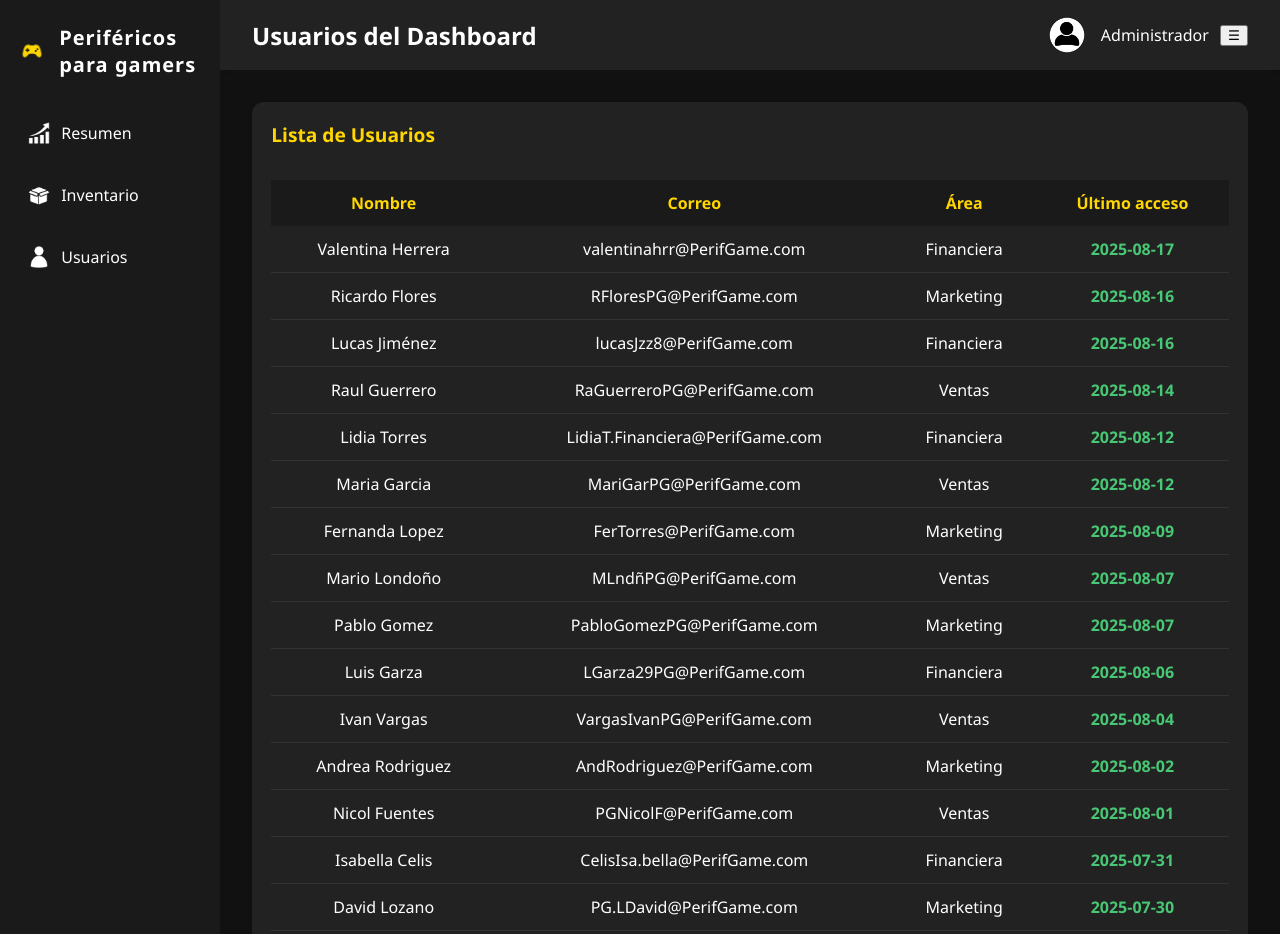
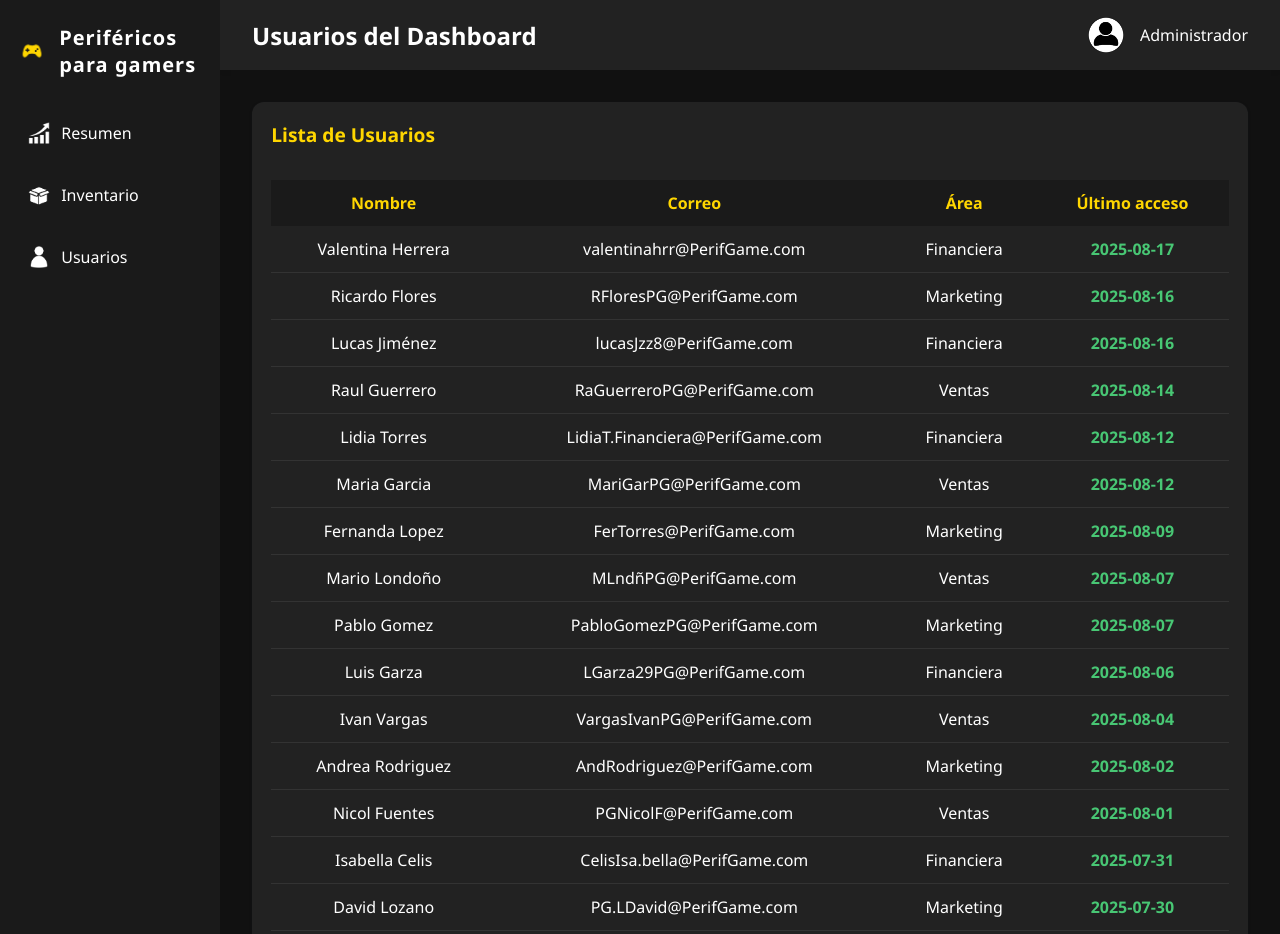
Before and after one commit to ValeriaHV/Dashboard-Administrativo, a plain HTML site: page usuarios.html in a window 1280 px wide. Shown: the top 934 px of the page. Drawn offline with Linux system fonts and the light colour scheme; files whose address does not match are found by name.

Commit message:
usuarios.html

```diff
--- a/usuarios.html
+++ b/usuarios.html
@@ -31,8 +31,8 @@
         <img src="assets/images/user.png" alt="Foto de perfil del usuario" />
         <span>Administrador</span>
         <!-- Botón menú hamburguesa (solo visible en celulares).-->
-        <button class="menu-btn" aria-label="Abrir menú de navegación" tabindex="0">
-          &#9776;
+        <button class="hamburger menu-btn" aria-label="Abrir menú de navegación" tabindex="0">
+        &#9776;
         </button>
       </div>
     </header>
```
